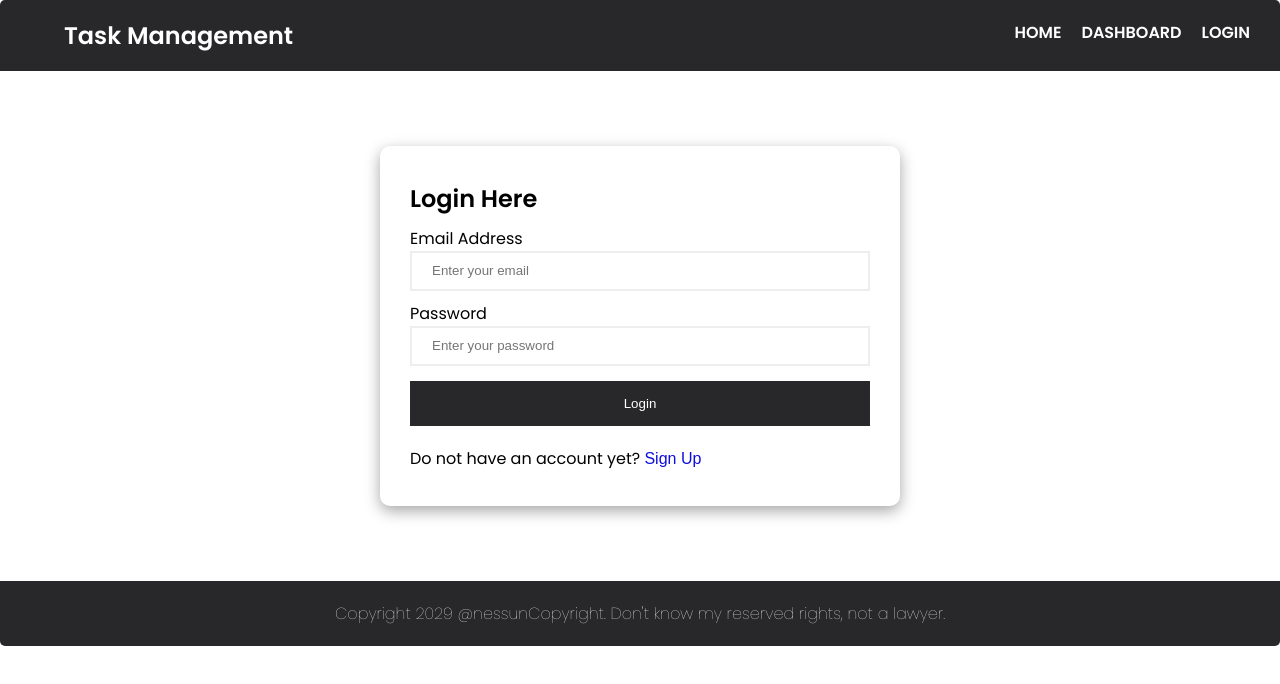
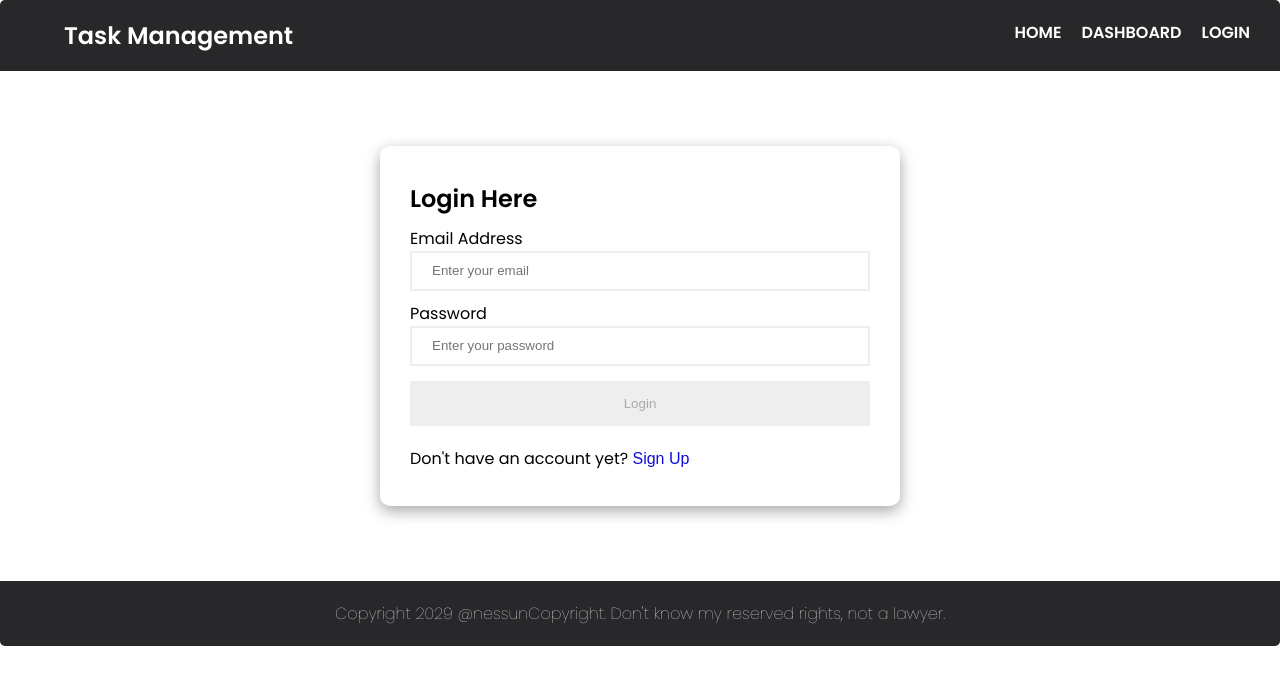
Before and after one commit to Mousum2002/taskMeng, an Angular app: page /login in a window 1280 px wide. Shown: the top 684 px of the page. Built offline with nearby package versions, Linux system fonts and the light colour scheme.

Commit message:
signup working, google rest signup included

```diff
--- /dev/null
+++ b/src/app/Model/AuthResponse.ts
@@ -0,0 +1,8 @@
+export interface AuthResponse {
+    idToken: string;
+    email: string;
+    refreshToken: string;
+    expiresIn: string;
+    localId: string;
+    registered?: boolean; // this field is only present in login response, not in signup response
+}
--- /dev/null
+++ b/src/app/Services/auth.service.ts
@@ -0,0 +1,17 @@
+import { HttpClient } from "@angular/common/http";
+import { Injectable } from "@angular/core";
+import { inject } from "@angular/core/primitives/di";
+import { AuthResponse } from "../Model/AuthResponse";
+
+@Injectable({
+    providedIn: 'root'
+})
+
+export class AuthService {
+    http: HttpClient = inject(HttpClient);
+     signUp(username: string, password: string){
+        const data = {email: username, password: password, returnSecureToken: true};
+
+        return this.http.post<AuthResponse>("https://identitytoolkit.googleapis.com/v1/accounts:signUp?key=AIzaSyDcZ7jhkygh28Atoe5r9Us4371w6ETuYf4", data);
+     }
+}
--- a/src/app/login/login.css
+++ b/src/app/login/login.css
@@ -1,6 +1,5 @@
 .app-login-form{
     width: 520px;
-    height: 360px;
     box-shadow: rgba(0, 0, 0, 0.35) 0px 5px 15px;
     padding: 30px 30px;
     border-radius: 10px;
@@ -15,7 +14,7 @@
     border: #eee 2px solid;
     padding: 0px 20px;
 }
-.app-login-btn{
+.login-btn{
     width: 100%;
     border: none;
     padding: 15px;
@@ -30,3 +29,12 @@
     color: #0e0ede;
     cursor: pointer;
 }
+.login-btn:disabled{
+    background-color: #eee;
+    color: #aaa;
+    cursor: not-allowed;
+}
+.enter-hint{
+    font-size: 10px;
+    color: red;
+}
--- a/src/app/login/login.html
+++ b/src/app/login/login.html
@@ -3,15 +3,19 @@
     <form #loginForm="ngForm" (ngSubmit)="onSubmit(loginForm)">
         <div class = "form-input">
             <label> Email Address</label>
-            <input type="email" placeholder="Enter your email" required name="email" >
+            <input ngModel type="email" placeholder="Enter your email" required email name="email" >
+            @if( loginForm.controls['email']?.invalid && loginForm.controls['email']?.touched) {
+            <small class="enter-hint">*Please enter a valid email address.</small>}
         </div>
         <div class = "form-input">
             <label> Password</label>
-            <input type="password" placeholder="Enter your password" required name="password" >
+            <input ngModel type="password" placeholder="Enter your password" required  minlength="8" name="password" >
+            @if( loginForm.controls['password']?.invalid && loginForm.controls['password']?.touched) {
+            <small class="enter-hint">*Password must be at least 8 characters long.</small>}
         </div>
-        <button type="submit" class="app-login-btn">{{ isLoggingMode ? 'Login' : 'Sign Up' }}</button>
-        <p> Do not have an account yet?
-            <button class = "app-toggle-btn" type="button" (click)="toggleMode()" [disabled] = "loginForm.invalid">
+        <button type="submit" class="login-btn" [disabled]="loginForm.invalid">{{ isLoggingMode ? 'Login' : 'Sign Up' }}</button>
+        <p>{{isLoggingMode ? "Don't have an account yet?" : "Already have an account?"}}
+            <button class = "app-toggle-btn" type="button" (click)="toggleMode(loginForm)" >
                 {{ isLoggingMode ? 'Sign Up' : 'Login' }}
             </button>
         </p>
--- a/src/app/login/login.ts
+++ b/src/app/login/login.ts
@@ -1,5 +1,6 @@
 import { ChangeDetectorRef, Component, ElementRef, inject } from '@angular/core';
 import { FormsModule, NgForm } from '@angular/forms';
+import { AuthService } from '../Services/auth.service';
 
 @Component({
   selector: 'app-login',
@@ -10,13 +11,21 @@ import { FormsModule, NgForm } from '@angular/forms';
 export class Login {
   cdr: ChangeDetectorRef = inject(ChangeDetectorRef);
   isLoggingMode: boolean = true;
+  authService: AuthService = inject(AuthService);
 
-  toggleMode(){
+  toggleMode(formData: NgForm){
     this.isLoggingMode = !this.isLoggingMode;
-    this.cdr.detectChanges();
+    formData.reset();
   }
 
   onSubmit(formData: NgForm){
-    console.log(formData);
+    console.log(formData.value);
+    if(this.isLoggingMode){
+      return;
+    } else {
+      this.authService.signUp(formData.value.email, formData.value.password).subscribe((res)=>{
+          console.log(res);});
+    }
+    formData.reset();
   }
 }
```
